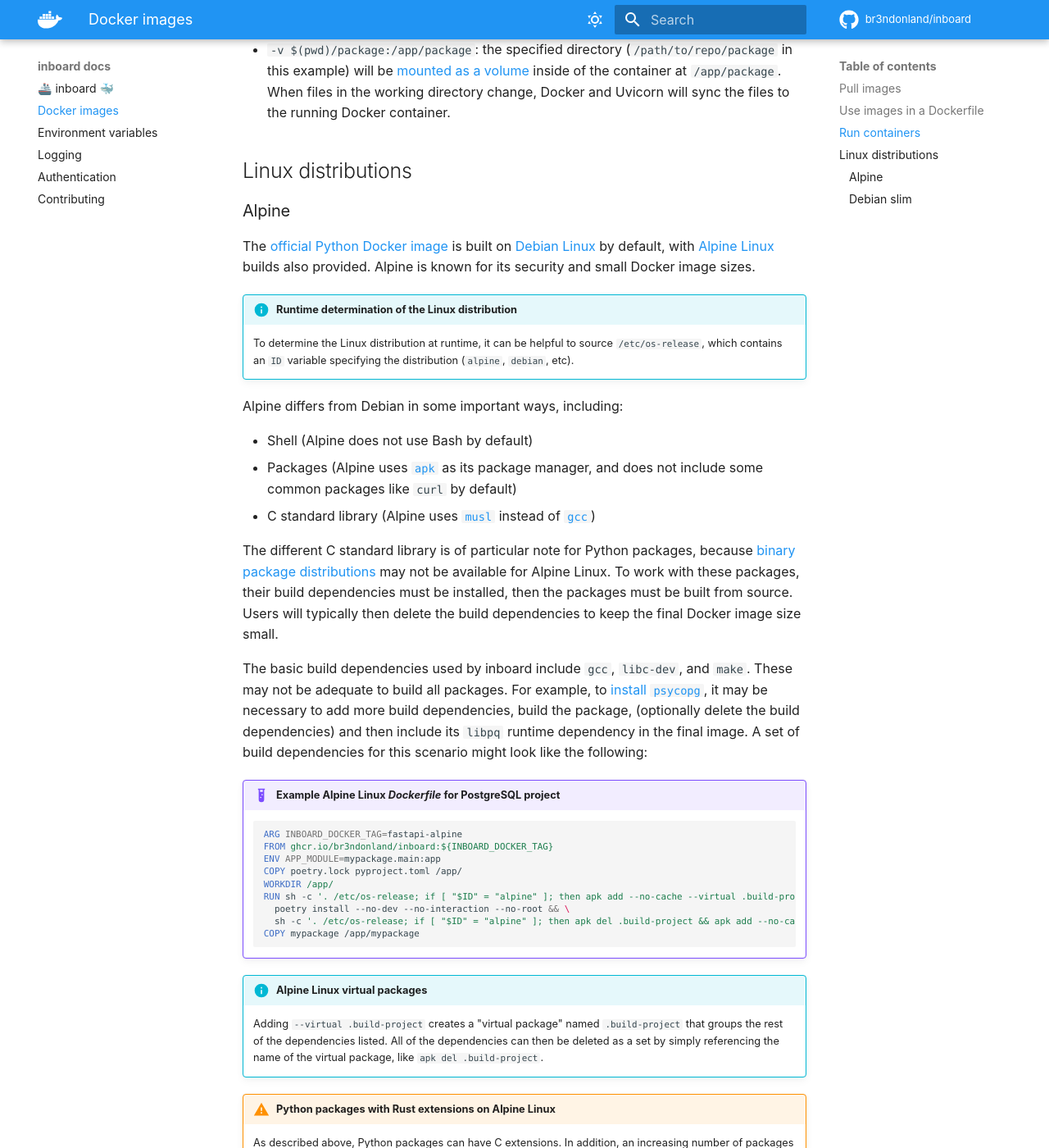
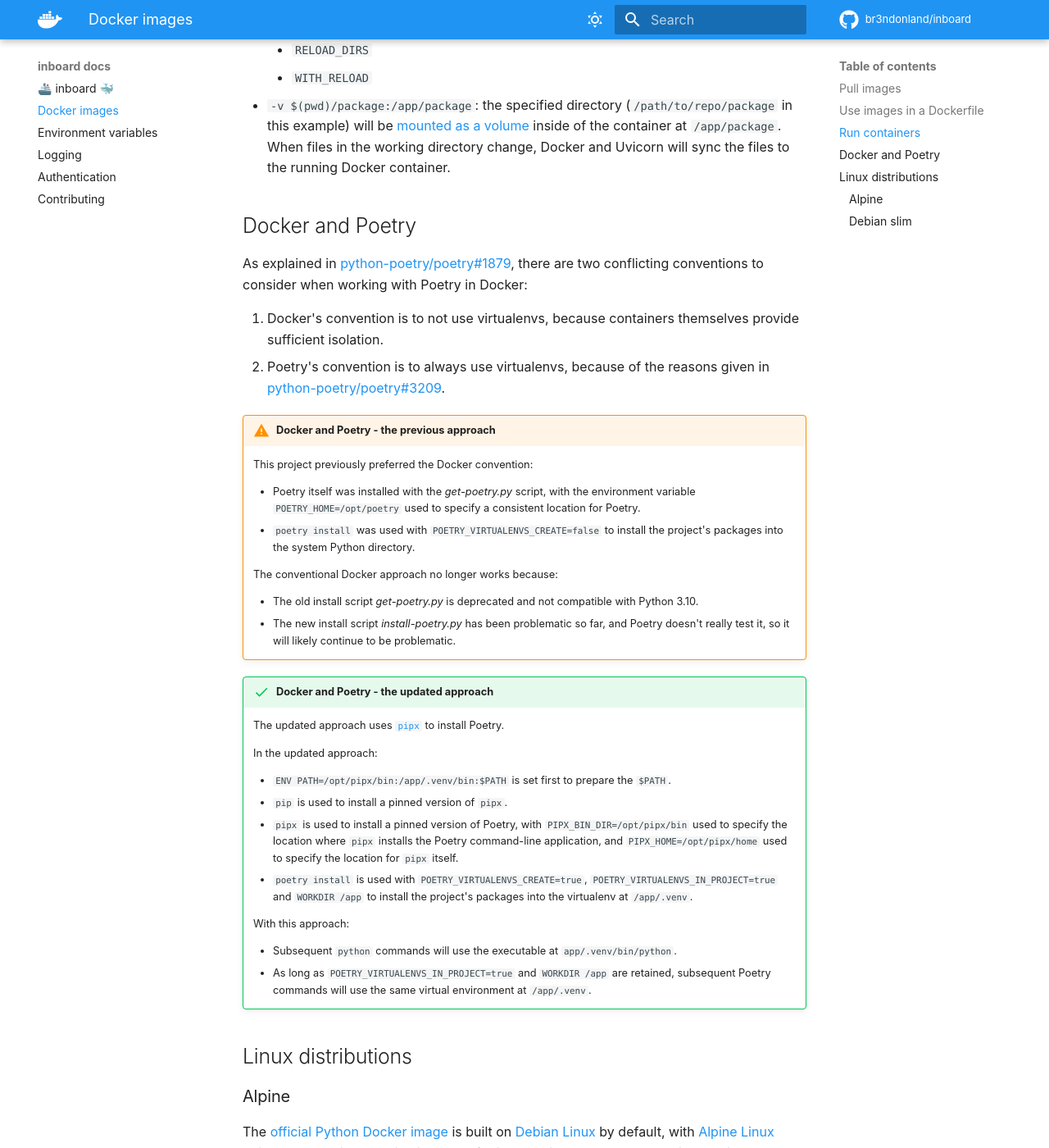
Before and after one commit to br3ndonland/inboard, an MkDocs documentation site: the page built from docs/docker.md, in a window 1280 px wide and 1400 px high, scrolled down 3331 px. Shown: the whole window at 82% size. Built offline with MkDocs 1.6.1 and Material for MkDocs 9.7.7, drawn with Linux system fonts in a browser that asks for light colours; comment, search, counter and statistics services are not loaded; some of the changed text lies outside the part shown.

Commit message:
Document installation of Poetry with `pipx`

```diff
--- a/docs/docker.md
+++ b/docs/docker.md
@@ -53,6 +53,7 @@
 
 -   `repo/`
     -   `package/`
+        -   `__init__.py`
         -   `main.py`
         -   `prestart.py`
     -   `Dockerfile`
@@ -69,7 +70,7 @@
 
     # Install Python requirements
     COPY poetry.lock pyproject.toml /app/
-    WORKDIR /app/
+    WORKDIR /app
     RUN poetry install --no-dev --no-interaction --no-root
 
     # Install Python app
@@ -84,6 +85,7 @@
 
 -   `repo/`
     -   `package/`
+        -   `__init__.py`
         -   `main.py`
         -   `prestart.py`
     -   `Dockerfile`
@@ -97,7 +99,7 @@
 
     # Install Python requirements
     COPY requirements.txt /app/
-    WORKDIR /app/
+    WORKDIR /app
     RUN python -m pip install -r requirements.txt
 
     # Install Python app
@@ -145,6 +147,41 @@
     -   `WITH_RELOAD`
 -   `-v $(pwd)/package:/app/package`: the specified directory (`/path/to/repo/package` in this example) will be [mounted as a volume](https://docs.docker.com/engine/reference/run/#volume-shared-filesystems) inside of the container at `/app/package`. When files in the working directory change, Docker and Uvicorn will sync the files to the running Docker container.
 
+## Docker and Poetry
+
+As explained in [python-poetry/poetry#1879](https://github.com/python-poetry/poetry/discussions/1879#discussioncomment-346113), there are two conflicting conventions to consider when working with Poetry in Docker:
+
+1. Docker's convention is to not use virtualenvs, because containers themselves provide sufficient isolation.
+2. Poetry's convention is to always use virtualenvs, because of the reasons given in [python-poetry/poetry#3209](https://github.com/python-poetry/poetry/pull/3209#issuecomment-710678083).
+
+!!! warning "Docker and Poetry - the previous approach"
+
+    This project previously preferred the Docker convention:
+
+    -   Poetry itself was installed with the _get-poetry.py_ script, with the environment variable `POETRY_HOME=/opt/poetry` used to specify a consistent location for Poetry.
+    -   `poetry install` was used with `POETRY_VIRTUALENVS_CREATE=false` to install the project's packages into the system Python directory.
+
+    The conventional Docker approach no longer works because:
+
+    -   The old install script _get-poetry.py_ is deprecated and not compatible with Python 3.10.
+    -   The new install script _install-poetry.py_ has been problematic so far, and Poetry doesn't really test it, so it will likely continue to be problematic.
+
+!!! success "Docker and Poetry - the updated approach"
+
+    The updated approach uses [`pipx`](https://pypa.github.io/pipx/) to install Poetry.
+
+    In the updated approach:
+
+    -   `ENV PATH=/opt/pipx/bin:/app/.venv/bin:$PATH` is set first to prepare the `$PATH`.
+    -   `pip` is used to install a pinned version of `pipx`.
+    -   `pipx` is used to install a pinned version of Poetry, with `PIPX_BIN_DIR=/opt/pipx/bin` used to specify the location where `pipx` installs the Poetry command-line application, and `PIPX_HOME=/opt/pipx/home` used to specify the location for `pipx` itself.
+    -   `poetry install` is used with `POETRY_VIRTUALENVS_CREATE=true`, `POETRY_VIRTUALENVS_IN_PROJECT=true` and `WORKDIR /app` to install the project's packages into the virtualenv at `/app/.venv`.
+
+    With this approach:
+
+    -   Subsequent `python` commands will use the executable at `app/.venv/bin/python`.
+    -   As long as `POETRY_VIRTUALENVS_IN_PROJECT=true` and `WORKDIR /app` are retained, subsequent Poetry commands will use the same virtual environment at `/app/.venv`.
+
 ## Linux distributions
 
 ### Alpine
@@ -172,7 +209,7 @@
     FROM ghcr.io/br3ndonland/inboard:${INBOARD_DOCKER_TAG}
     ENV APP_MODULE=mypackage.main:app
     COPY poetry.lock pyproject.toml /app/
-    WORKDIR /app/
+    WORKDIR /app
     RUN sh -c '. /etc/os-release; if [ "$ID" = "alpine" ]; then apk add --no-cache --virtual .build-project build-base freetype-dev gcc libc-dev libpng-dev make openblas-dev postgresql-dev; fi' && \
       poetry install --no-dev --no-interaction --no-root && \
       sh -c '. /etc/os-release; if [ "$ID" = "alpine" ]; then apk del .build-project && apk add --no-cache libpq; fi'
@@ -208,7 +245,7 @@
     FROM ghcr.io/br3ndonland/inboard:${INBOARD_DOCKER_TAG}
     ENV APP_MODULE=mypackage.main:app
     COPY poetry.lock pyproject.toml /app/
-    WORKDIR /app/
+    WORKDIR /app
     ARG INBOARD_DOCKER_TAG
     RUN sh -c '. /etc/os-release; if [ "$ID" = "debian" ] && echo "$INBOARD_DOCKER_TAG" | grep -q "slim"; then apt-get update -qy && apt-get install -qy --no-install-recommends gcc libc-dev libpq-dev make wget; fi' && \
       poetry install --no-dev --no-interaction --no-root && \
```
